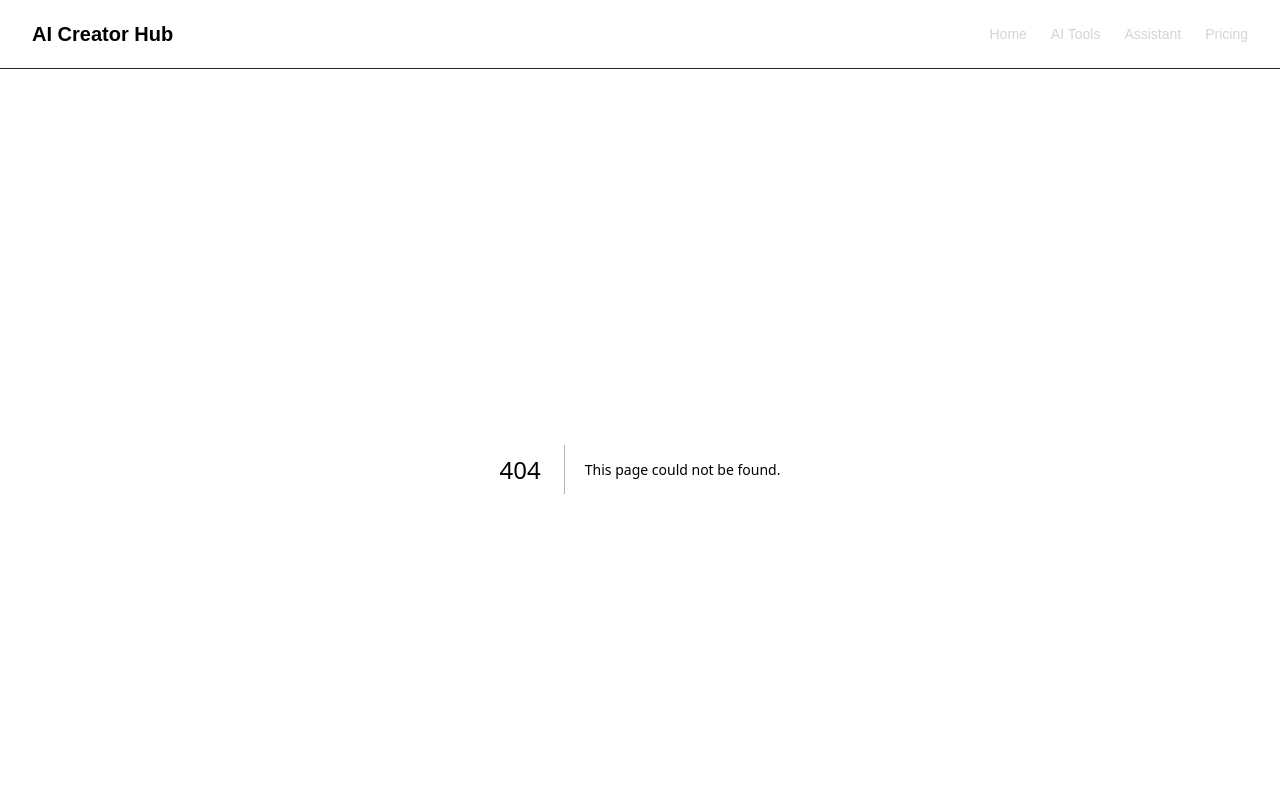
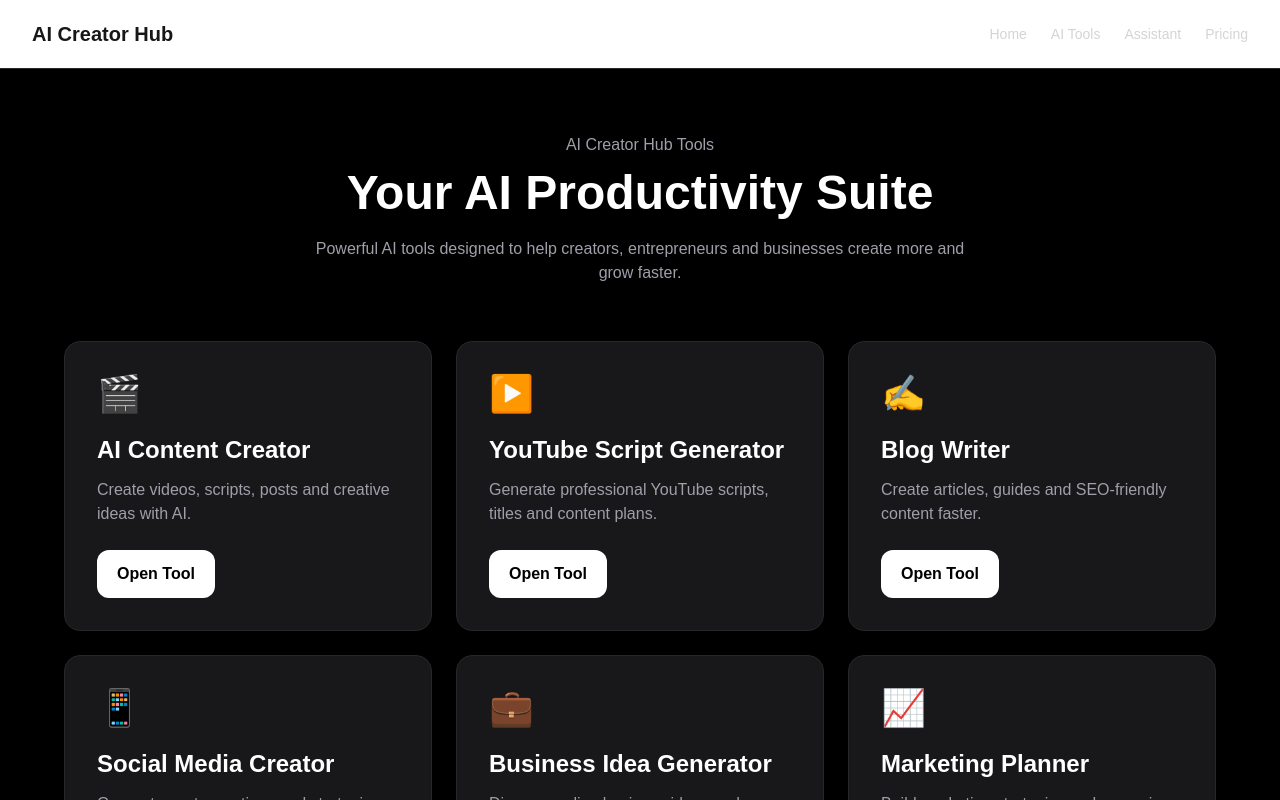
Before and after one commit to aicreatorhub-team/ai-creator-hub, a Next.js app in the folder ai-creator-hub/: page /tools in a window 1280 px wide. Before the commit this address had no page. Shown: the top 800 px of the page. Built offline with nearby package versions, Linux system fonts and the light colour scheme.

Commit message:
Create AI Tools Center

```diff
--- /dev/null
+++ b/ai-creator-hub/app/tools/page.tsx
@@ -0,0 +1,88 @@
+const tools = [
+  {
+    title: "AI Content Creator",
+    icon: "🎬",
+    description:
+      "Create videos, scripts, posts and creative ideas with AI.",
+  },
+  {
+    title: "YouTube Script Generator",
+    icon: "▶️",
+    description:
+      "Generate professional YouTube scripts, titles and content plans.",
+  },
+  {
+    title: "Blog Writer",
+    icon: "✍️",
+    description:
+      "Create articles, guides and SEO-friendly content faster.",
+  },
+  {
+    title: "Social Media Creator",
+    icon: "📱",
+    description:
+      "Generate posts, captions and strategies for social platforms.",
+  },
+  {
+    title: "Business Idea Generator",
+    icon: "💼",
+    description:
+      "Discover online business ideas and growth opportunities.",
+  },
+  {
+    title: "Marketing Planner",
+    icon: "📈",
+    description:
+      "Build marketing strategies and campaigns with AI.",
+  },
+];
+
+export default function ToolsPage() {
+  return (
+    <main className="min-h-screen bg-black text-white px-6 py-16">
+      <section className="max-w-6xl mx-auto">
+
+        <div className="text-center mb-14">
+          <p className="text-zinc-400 mb-3">
+            AI Creator Hub Tools
+          </p>
+
+          <h1 className="text-5xl font-bold mb-5">
+            Your AI Productivity Suite
+          </h1>
+
+          <p className="text-zinc-400 max-w-2xl mx-auto">
+            Powerful AI tools designed to help creators,
+            entrepreneurs and businesses create more and grow faster.
+          </p>
+        </div>
+
+        <div className="grid md:grid-cols-3 gap-6">
+          {tools.map((tool) => (
+            <div
+              key={tool.title}
+              className="bg-zinc-900 border border-zinc-800 rounded-2xl p-8 hover:border-zinc-500 transition"
+            >
+              <div className="text-4xl mb-5">
+                {tool.icon}
+              </div>
+
+              <h2 className="text-2xl font-bold mb-3">
+                {tool.title}
+              </h2>
+
+              <p className="text-zinc-400">
+                {tool.description}
+              </p>
+
+              <button className="mt-6 bg-white text-black px-5 py-3 rounded-xl font-semibold">
+                Open Tool
+              </button>
+            </div>
+          ))}
+        </div>
+
+      </section>
+    </main>
+  );
+}
```
